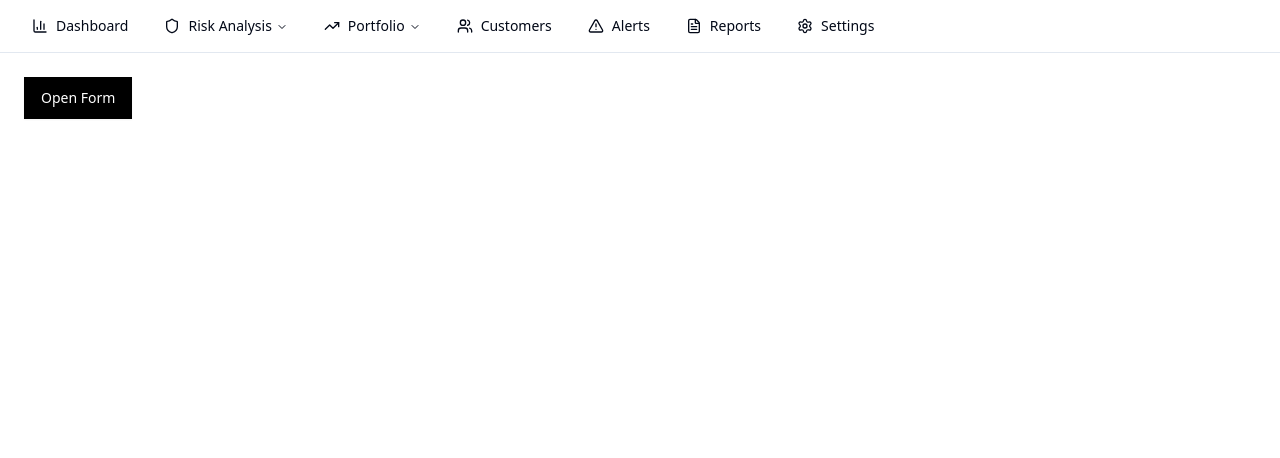
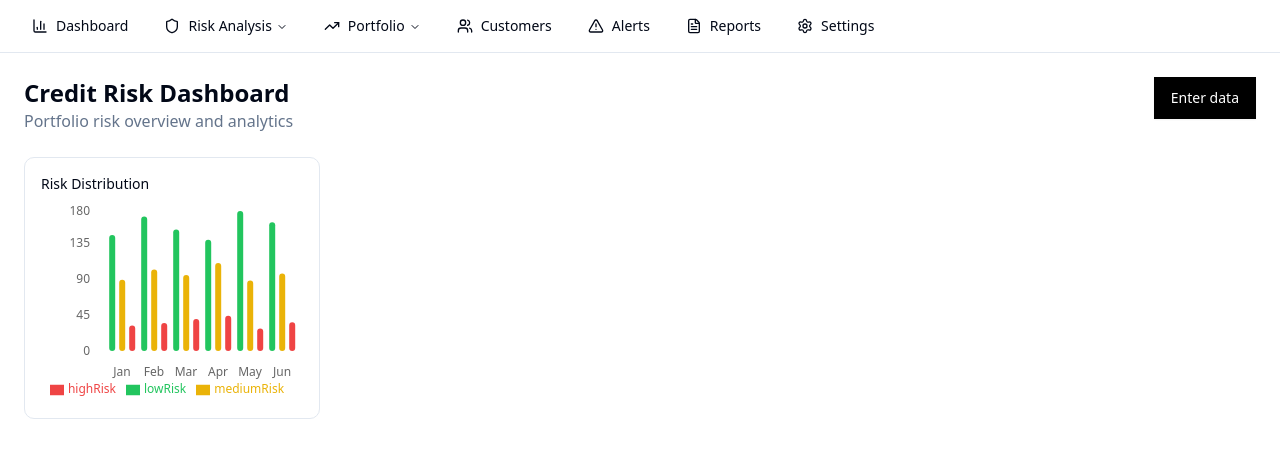
Before and after one commit to danielcoblentz/Credit-Risk-Dashboard, a React (Vite) app in the folder risk-engine/frontend/credit-dashboard/: page / in a window 1280 px wide. Shown: the top 458 px of the page. Built offline with nearby package versions, Linux system fonts and the light colour scheme.

Commit message:
feat: integrate RiskBarChart component and remove InputForm functionality from Dashboard

```diff
--- a/risk-engine/frontend/credit-dashboard/src/pages/Dashboard.tsx
+++ b/risk-engine/frontend/credit-dashboard/src/pages/Dashboard.tsx
@@ -1,4 +1,3 @@
-import { useState } from "react";
 import {
   NavigationMenu,
   NavigationMenuContent,
@@ -8,7 +7,6 @@ import {
   NavigationMenuTrigger,
   navigationMenuTriggerStyle,
 } from "@/components/ui/navigation-menu";
-import { InputForm } from "@/components/ui/InputForm";
 import {
   BarChart3,
   Shield,
@@ -18,10 +16,9 @@ import {
   TrendingUp,
   Settings,
 } from "lucide-react";
+import { RiskBarChart } from "@/components/charts/RiskBarChart";
 
 export default function Dashboard() {
-  const [isFormOpen, setIsFormOpen] = useState(false);
-
   return (
     <div className="min-h-screen bg-background">
       {/* Navigation */}
@@ -202,21 +199,26 @@ export default function Dashboard() {
 
       {/* Main Content */}
       <main className="p-6">
-        <div className="relative inline-block">
-          <button
-            type="button"
-            onClick={() => setIsFormOpen(!isFormOpen)}
-            className="bg-black text-white bg-brand box-border border border-transparent hover:bg-brand-strong focus:ring-4 focus:ring-brand-medium shadow-xs font-medium leading-5 rounded-base text-sm px-4 py-2.5 focus:outline-none"
-          >
-            {isFormOpen ? "Close Form" : "Open Form"}
-          </button>
-          {isFormOpen && (
-            <div className="absolute left-0 top-full mt-2 z-50 rounded-md border bg-popover p-4 shadow-md">
-              <InputForm />
+        {/* Header Section */}
+        <div className="mb-6 flex items-start justify-between">
+          <div>
+            <h1 className="text-2xl font-bold">Credit Risk Dashboard</h1>
+            <p className="text-muted-foreground">Portfolio risk overview and analytics</p>
+          </div>
+          <button type="button" className="bg-black text-white bg-brand box-border border border-transparent hover:bg-brand-strong focus:ring-4 focus:ring-brand-medium shadow-xs font-medium leading-5 rounded-base text-sm px-4 py-2.5 focus:outline-none">Enter data</button>
+        </div>
+
+        {/* Charts Grid */}
+        <div className="grid grid-cols-4 gap-4">
+          {/* Risk Bar Chart - Top Left, ~1/4 screen */}
+          <div className="col-span-1">
+            <div className="rounded-lg border bg-card p-4">
+              <h3 className="text-sm font-medium mb-2">Risk Distribution</h3>
+              <RiskBarChart />
             </div>
-          )}
+          </div>
         </div>
-        {/* Your dashboard content here */}
+
       </main>
     </div>
   );
```
